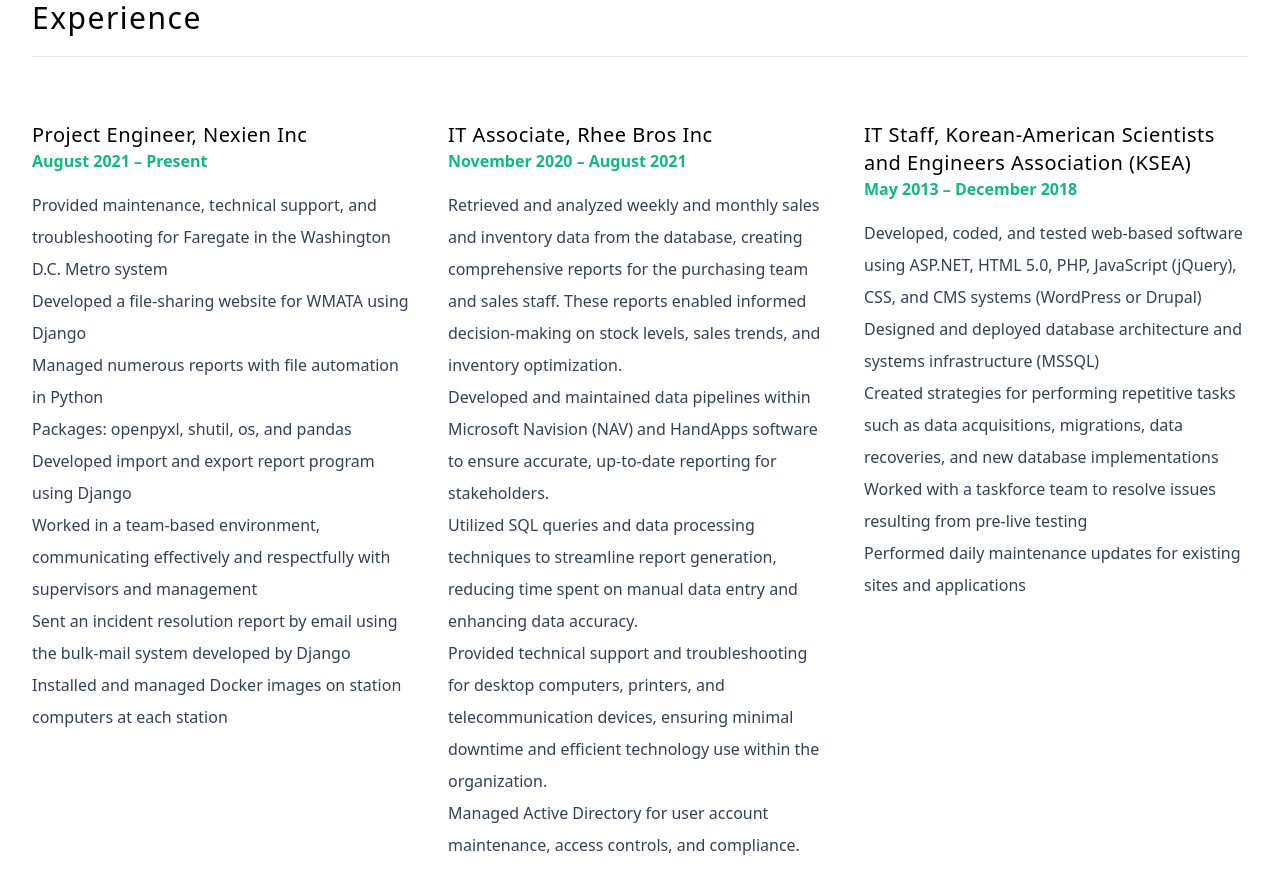
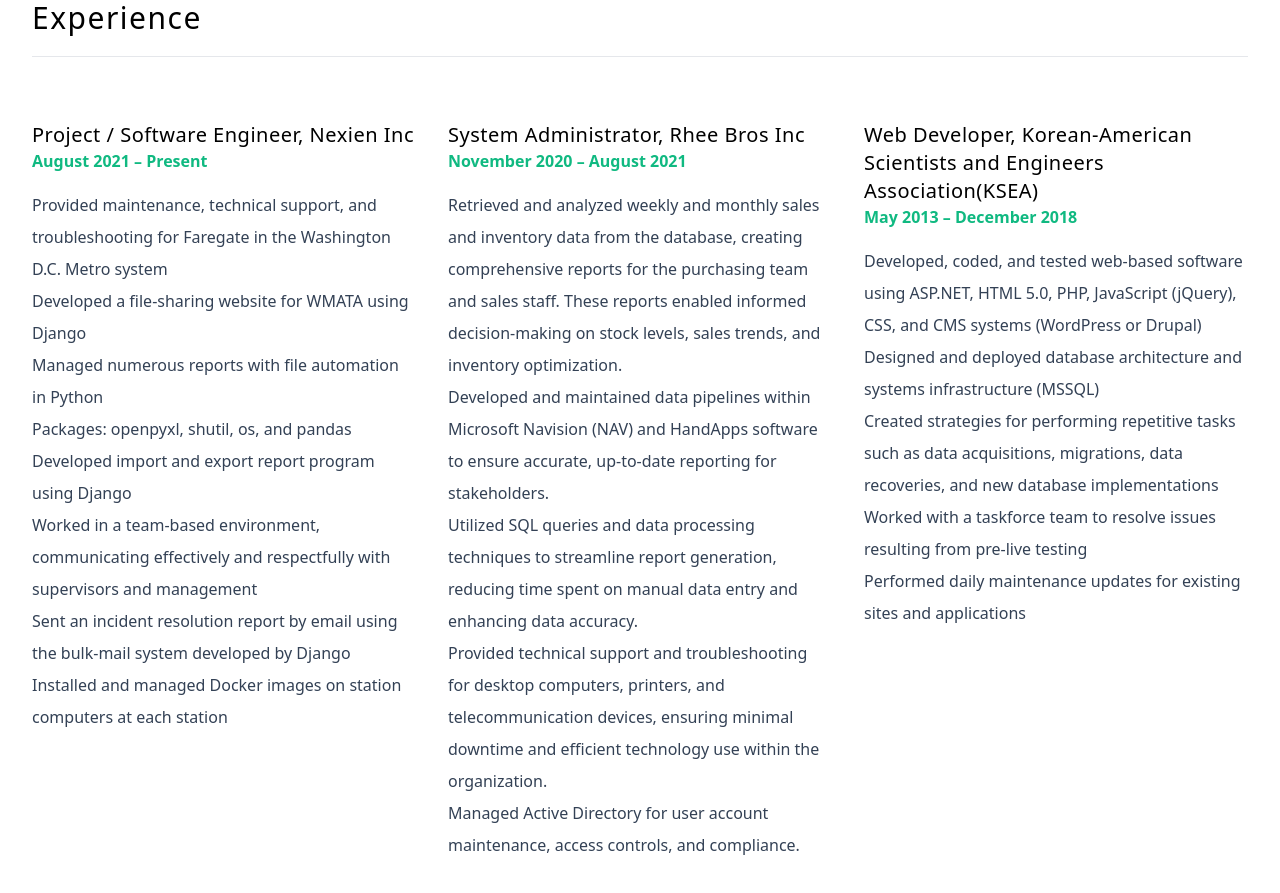
Before and after one commit to jos8304/tailwind-portfolio, a React (Vite) app: page / in a window 1280 px wide. Shown: the part 3080-3973 px from the top of the page. Built offline with nearby package versions, Linux system fonts and the light colour scheme.

Commit message:
update experience

```diff
--- a/src/components/Experience.jsx
+++ b/src/components/Experience.jsx
@@ -8,7 +8,7 @@ const Experience = () => {
       <div className="py-16 grid lg:grid-cols-2 xl:grid-cols-3 gap-8">
         <article className="experience">
           <h2 className="text-xl tracking-wide font-medium">
-            Project Engineer, Nexien Inc
+            Project / Software Engineer, Nexien Inc
           </h2>
           <p>
             <strong className="text-emerald-500">August 2021 – Present</strong>
@@ -42,7 +42,7 @@ const Experience = () => {
         </article>
         <article className="experience">
           <h2 className="text-xl tracking-wide font-medium">
-            IT Associate, Rhee Bros Inc
+            System Administrator, Rhee Bros Inc
           </h2>
           <p>
             <strong className="text-emerald-500">
@@ -81,8 +81,8 @@ const Experience = () => {
         </article>
         <article className="experience">
           <h2 className="text-xl tracking-wide font-medium">
-            IT Staff, Korean-American Scientists and Engineers Association
-            (KSEA)
+            Web Developer, Korean-American Scientists and Engineers
+            Association(KSEA)
           </h2>
           <p>
             <strong className="text-emerald-500">
```
